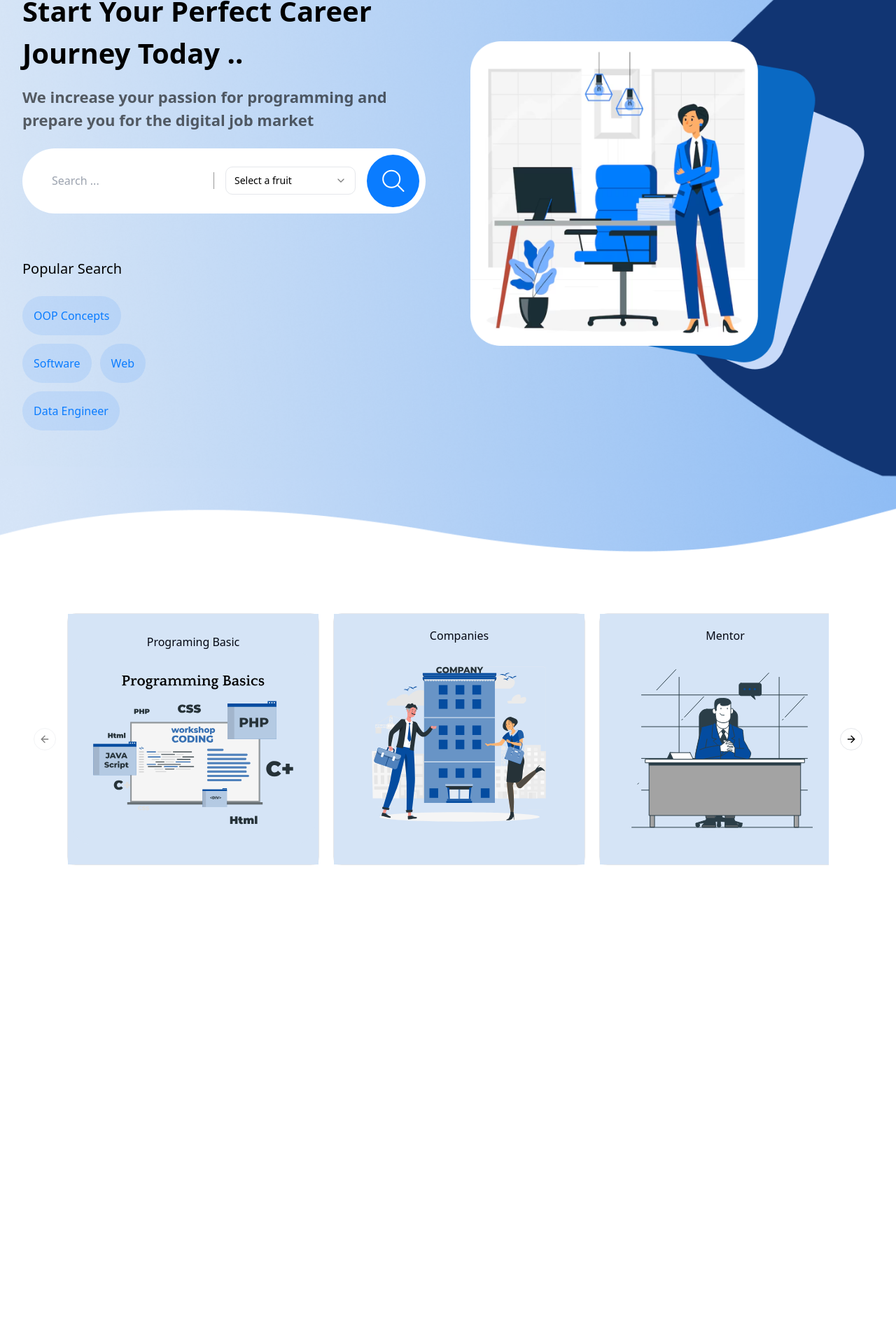
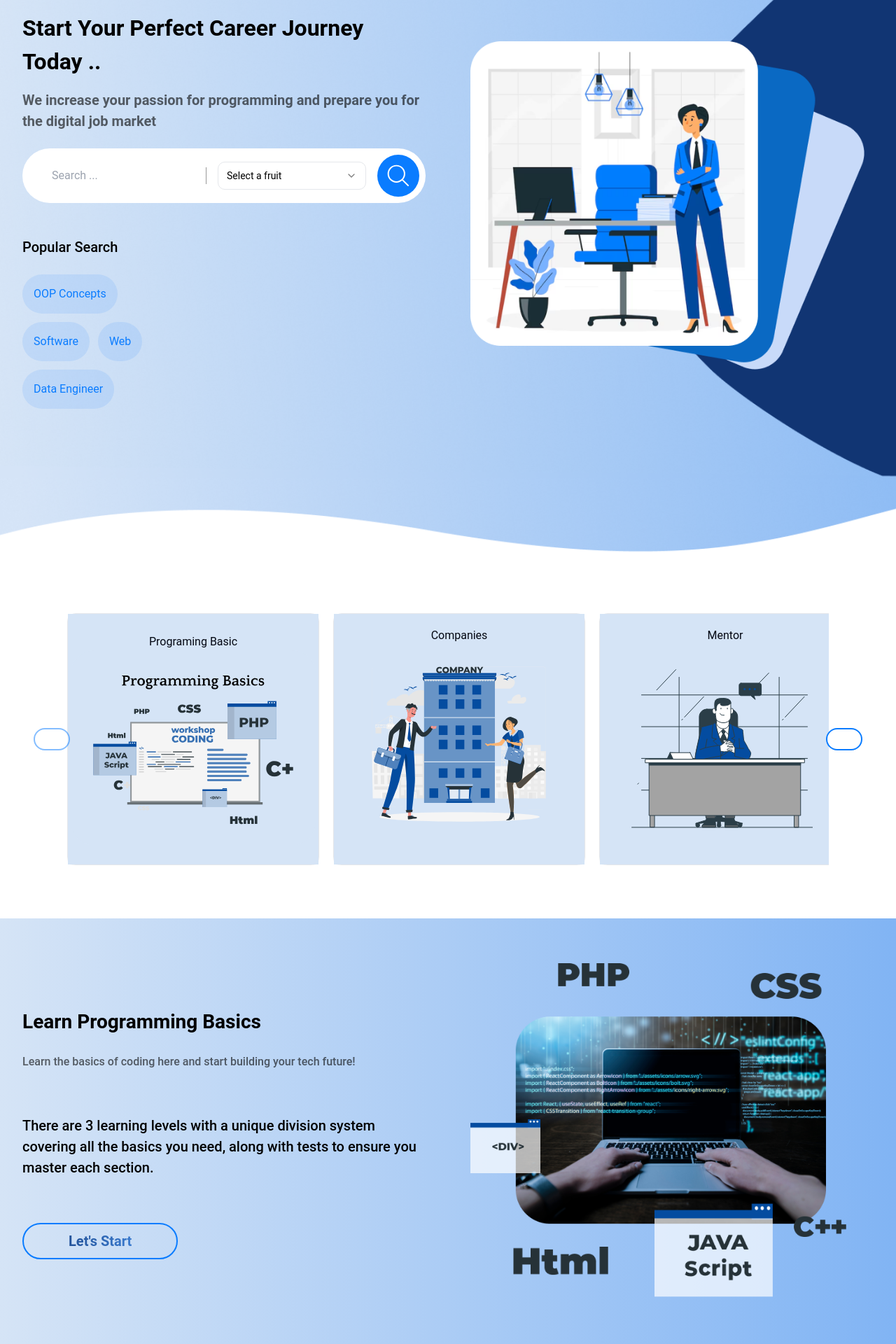
Before and after one commit to EHAB3x/Met2ashra, a React (Vite) app: page / in a window 1280 px wide. Shown: the part 200-2120 px from the top of the page at 70% size. Before the commit the page ends 1512 px from the top, so only its background shows below. Built offline with nearby package versions, Linux system fonts and the light colour scheme.

Commit message:
finish basics section at home page and make it responsive

```diff
--- /dev/null
+++ b/src/components/Met2ashara/Home/Basics.tsx
@@ -0,0 +1,34 @@
+import BasicsImg from "@assets/images/Basics.png";
+import { Button } from "../../ui/button";
+
+const Basics = () => {
+  return (
+    <div className="bg-gradient-to-r from-[#D5E4F6] to-[#81B4F4] py-16">
+        <div className="container flex items-center justify-center sm:gap-16 gap-8 sm:flex-row md:flex-col-reverse lg:flex-row flex-col-reverse h-[100%]">
+            <div className="flex flex-col sm:flex-1 flex-none gap-16">
+                <div className="flex flex-col gap-6">
+                    <h3 className="font-semibold text-[28px] text-black">Learn Programming Basics</h3>
+                    <p className="font-medium text-[16px] text-[#00000099]">Learn the basics of coding here and start building your tech future!</p>
+                </div>
+
+                <p className="font-medium text-[20px] text-black">
+                    There are 3 learning levels with a unique division system covering all the basics you need, along with tests to ensure you master each section.
+                </p>
+
+                <Button
+                    className="w-fit !px-16 !py-6 !rounded-[100px] text-transparent bg-clip-text bg-gradient-to-r from-[#113573] to-[#4B97F4] !font-semibold text-[20px]"
+                    variant="outline"
+                >
+                    Let's Start
+                </Button>
+            </div>
+
+            <div className="sm:flex-1 flex-none">
+                <img src={BasicsImg} alt="basicsImg" />
+            </div>
+        </div>
+    </div>
+  )
+}
+
+export default Basics
--- a/src/components/Met2ashara/Home/Hero.tsx
+++ b/src/components/Met2ashara/Home/Hero.tsx
@@ -15,20 +15,20 @@ const Hero = () => {
       <div className="container flex items-center justify-center sm:gap-16 gap-8 sm:flex-row flex-col-reverse h-[100%]">
         <div className="sm:flex-1 flex-none">
           <div className="flex flex-col gap-4 mb-6">
-            <h2 className="font-semibold sm:text-[40px] text-[28px] text-black">
+            <h2 className="font-semibold sm:text-[32px] text-[28px] text-black">
               Start Your Perfect Career Journey Today ..
             </h2>
-            <p className="font-semibold sm:text-[22px] text-[18px] text-[#00000099]">
+            <p className="font-semibold sm:text-[20px] text-[16px] text-[#00000099]">
               We increase your passion for programming and prepare you for the
               digital job market
             </p>
           </div>
 
-          <div className="bg-white p-[9px] sm:!pl-[42px] !pl-[12px] rounded-[75px] flex items-center gap-4 sm:mb-16 mb-8">
+          <div className="bg-white p-[9px] sm:!pl-[42px] !pl-[12px] rounded-[75px] flex items-center gap-4 sm:mb-12 mb-4">
             <input
               type="text"
               placeholder="Search ..."
-              className="flex-1 border-r-[1px] border-solid border-[#00000066]"
+              className="flex-1 outline-0 border-r-[1px] border-solid border-[#00000066]"
             />
             <div className="flex-1">
               <Select>
@@ -37,18 +37,18 @@ const Hero = () => {
                 </SelectTrigger>
                 <SelectContent>
                   <SelectGroup>
-                    <SelectLabel>Fruits</SelectLabel>
-                    <SelectItem value="apple">Apple</SelectItem>
-                    <SelectItem value="banana">Banana</SelectItem>
-                    <SelectItem value="blueberry">Blueberry</SelectItem>
-                    <SelectItem value="grapes">Grapes</SelectItem>
-                    <SelectItem value="pineapple">Pineapple</SelectItem>
+                    <SelectLabel>Concepts</SelectLabel>
+                    <SelectItem value="apple">Programming</SelectItem>
+                    <SelectItem value="banana">Software</SelectItem>
+                    <SelectItem value="blueberry">OOP</SelectItem>
+                    <SelectItem value="grapes">Basics</SelectItem>
+                    <SelectItem value="pineapple">Roadmap</SelectItem>
                   </SelectGroup>
                 </SelectContent>
               </Select>
             </div>
-            <div className="sm:w-[75px] sm:h-[75px] w-[50px] h-[50px] bg-primary rounded-[50%] flex justify-center items-center cursor-pointer">
-              <Search />
+            <div className="sm:w-[60px] sm:h-[60px] w-[40px] h-[40px] bg-primary rounded-[50%] flex justify-center items-center cursor-pointer">
+              <Search  className="sm:w-[32px] sm:h-[32px] w-[24px] h-[24px]"/>
             </div>
           </div>
 
--- a/src/pages/Nav.tsx
+++ b/src/components/common/Nav.tsx
@@ -21,7 +21,7 @@ const Nav = () => {
   const [isLoggedIn, setIsLoggedIn] = useState(true);
 
   return (
-    <header className="fixed w-full backdrop-blur-sm top-0 flex items-center justify-between gap-4 border-none bg-transparent py-4 px-4 md:px-6">
+    <header className="fixed w-full backdrop-blur-sm top-0 flex items-center justify-between gap-4 border-none bg-transparent py-4 px-4 md:px-6 z-[99999]">
       <NavLink
         to="/"
         className="flex items-center gap-2 text-lg font-semibold md:text-base sm:flex-none md:flex-none lg:flex-none flex-1"
--- a/src/components/ui/button.tsx
+++ b/src/components/ui/button.tsx
@@ -13,7 +13,7 @@ const buttonVariants = cva(
         destructive:
           "bg-destructive text-destructive-foreground hover:bg-destructive/90",
         outline:
-          "border border-input bg-background hover:bg-accent hover:text-accent-foreground",
+          "border-2 border-solid border-primary btn-primary transition-all bg-white !py-3 !px-6 text-black hover:gradients hover:text-white",
         secondary:
           "border bg-slate-500 text-white hover:bg-transparent hover:text-slate-500 hover:border-slate-500",
         ghost: "hover:bg-accent hover:text-accent-foreground",
--- a/src/index.css
+++ b/src/index.css
@@ -72,3 +72,7 @@
     background: linear-gradient(90deg, #113573 0%, #4B97F4 100%);
   }
 }
+
+body{
+  font-family: Roboto, sans-serif;
+}
--- a/src/layouts/HomeLayout.tsx
+++ b/src/layouts/HomeLayout.tsx
@@ -1,11 +1,13 @@
 import Hero from "@components/Met2ashara/Home/Hero";
 import CarouselCard from "@components/Met2ashara/Home/CarouselCard";
+import Basics from "@components/Met2ashara/Home/Basics";
 
 const HomeLayout = () => {
   return (
     <>
       <Hero />
       <CarouselCard />
+      <Basics />
     </>
   );
 };
--- a/src/layouts/MainLayout.tsx
+++ b/src/layouts/MainLayout.tsx
@@ -1,4 +1,4 @@
-import Nav from "@/src/pages/Nav";
+import Nav from "@/src/components/common/Nav";
 // import styles from "./styles.module.css";
 import { Outlet } from "react-router-dom";
 
```
Also changed, not shown: src/assets/images/Basics.png (added).
